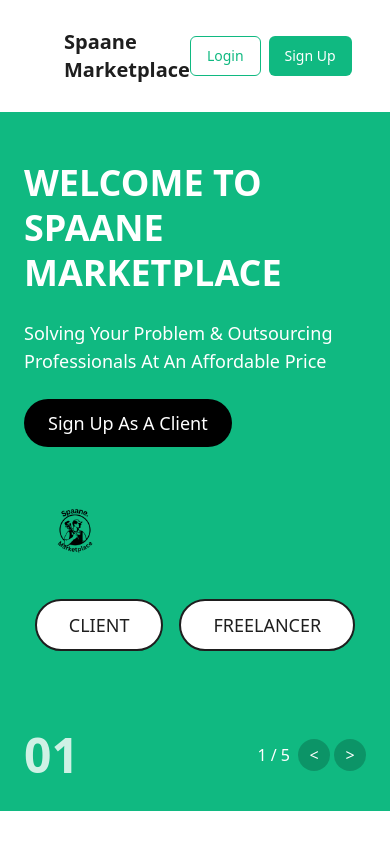
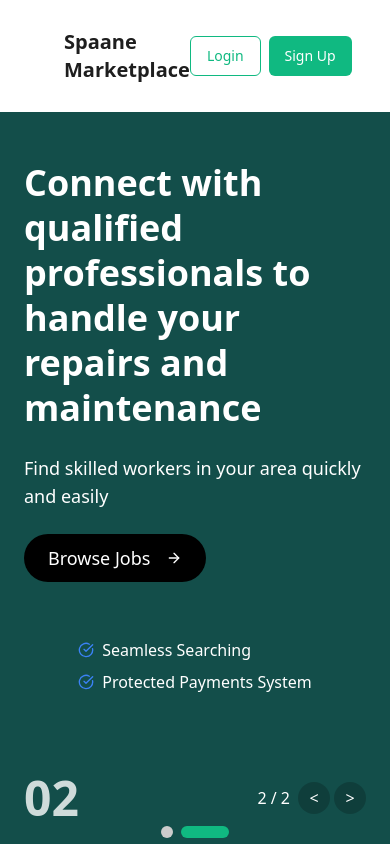
Before and after one commit to tatts-dev/spaane-marketplace, a React (Vite) app: page / in a window 390 px wide. Shown: the top 844 px of the page. Built offline with nearby package versions, Linux system fonts and the light colour scheme.

Commit message:
Refactor: Update home page carousel and browse jobs
- Removed specific slides from the home page carousel while preserving content.
- Added a slider animation for mouse scrolling.
- Integrated new images into the browse jobs section.

```diff
--- a/src/components/CategoryCard.tsx
+++ b/src/components/CategoryCard.tsx
@@ -8,6 +8,7 @@ interface CategoryCardProps {
   jobCount: number;
   link: string;
   isActive?: boolean;
+  image?: string;
 }
 
 const CategoryCard: React.FC<CategoryCardProps> = ({
@@ -15,17 +16,30 @@ const CategoryCard: React.FC<CategoryCardProps> = ({
   title,
   jobCount,
   link,
-  isActive = false
+  isActive = false,
+  image
 }) => {
   return (
     <Link to={link}>
       <div
         className={`
-          rounded-lg p-6 shadow-md transition-all hover:shadow-xl cursor-pointer
+          rounded-lg p-6 shadow-md transition-all hover:shadow-xl cursor-pointer h-full
           ${isActive ? 'bg-black text-white' : 'bg-white text-black'}
+          relative overflow-hidden
         `}
       >
-        <div className="flex flex-col items-center text-center">
+        {image && (
+          <div className="absolute inset-0 z-0 opacity-30">
+            <img
+              src={image}
+              alt={title}
+              className="w-full h-full object-cover"
+            />
+            <div className={`absolute inset-0 ${isActive ? 'bg-black' : 'bg-white'} opacity-30`}></div>
+          </div>
+        )}
+
+        <div className="flex flex-col items-center text-center relative z-10">
           <div className="text-4xl mb-4">{icon}</div>
           <h3 className="text-xl font-semibold mb-2">{title}</h3>
           <p className={`text-sm ${isActive ? 'text-gray-300' : 'text-gray-500'}`}>
--- a/src/components/HomeCarousel.tsx
+++ b/src/components/HomeCarousel.tsx
@@ -4,15 +4,7 @@ import CarouselSlide from './CarouselSlide';
 import { Button } from '@/components/ui/button';
 import {
   ArrowRight,
-  Zap,
-  Wrench,
-  Hammer,
-  Flame,
-  CheckCircle,
-  Upload,
-  User,
-  FileText,
-  Shield
+  CheckCircle
 } from 'lucide-react';
 import Logo from './Logo';
 
@@ -38,55 +30,12 @@ const slides = [
     )
   },
   {
-    title: "Browse the Job by Category",
-    subtitle: "outsourcing critical skills, by professionals",
-    description: "professionals to aid your everyday problems",
-    backgroundColor: "bg-spaane-green",
-    children: (
-      <div className="grid grid-cols-2 gap-4 w-full max-w-3xl">
-        <div className="bg-white rounded-lg p-6 flex flex-col items-center justify-center shadow-md transition-all hover:shadow-xl">
-          <Zap size={36} className="mb-2 text-spaane-black" />
-          <h3 className="text-xl font-semibold mb-1">Electrician</h3>
-          <p className="text-gray-500 text-sm">68 Jobs Available</p>
-          <div className="mt-2 text-spaane-green">&gt;&gt;</div>
-        </div>
-        <div className="bg-white rounded-lg p-6 flex flex-col items-center justify-center shadow-md transition-all hover:shadow-xl">
-          <Wrench size={36} className="mb-2 text-spaane-black" />
-          <h3 className="text-xl font-semibold mb-1">Plumber</h3>
-          <p className="text-gray-500 text-sm">120 Jobs Available</p>
-          <div className="mt-2 text-spaane-green">&gt;&gt;</div>
-        </div>
-        <div className="bg-white rounded-lg p-6 flex flex-col items-center justify-center shadow-md transition-all hover:shadow-xl">
-          <Hammer size={36} className="mb-2 text-spaane-black" />
-          <h3 className="text-xl font-semibold mb-1">Carpenter</h3>
-          <p className="text-gray-500 text-sm">120 Jobs Available</p>
-          <div className="mt-2 text-spaane-green">&gt;&gt;</div>
-        </div>
-        <div className="bg-black text-white rounded-lg p-6 flex flex-col items-center justify-center shadow-md transition-all hover:shadow-xl">
-          <Flame size={36} className="mb-2 text-white" />
-          <h3 className="text-xl font-semibold mb-1">Welding</h3>
-          <p className="text-gray-300 text-sm">120 Jobs Available</p>
-          <div className="mt-2 text-spaane-green">&gt;&gt;</div>
-        </div>
-      </div>
-    )
-  },
-  {
-    title: "Qualified Freelancer looking for work? Get Your Matched Jobs In a Few Minutes",
-    description: "Sign-up & help within your community",
-    buttonText: "Upload CV",
-    buttonLink: "/freelancer/signup",
+    title: "Connect with qualified professionals to handle your repairs and maintenance",
+    description: "Find skilled workers in your area quickly and easily",
+    buttonText: "Browse Jobs",
+    buttonLink: "/browse",
+    buttonIcon: <ArrowRight className="ml-2" />,
     backgroundColor: "bg-spaane-dark",
-    image: "/lovable-uploads/977c54db-15a2-4f0f-84d7-0a87561f5bea.png"
-  },
-  {
-    title: "Have an issue at home or in your area that needs repair? Connect with a qualified professional in house to handle it!",
-    description: "",
-    buttonText: "Post Job",
-    buttonLink: "/post-job",
-    buttonIcon: <ArrowRight className="ml-2" />,
-    backgroundColor: "bg-spaane-black",
-    image: "/lovable-uploads/5e850723-4099-403e-a8d1-4fa0e4b1e4bd.png",
     children: (
       <div className="mt-4 text-white">
         <div className="flex items-center mb-2">
@@ -96,35 +45,6 @@ const slides = [
         <div className="flex items-center">
           <CheckCircle size={16} className="text-blue-500 mr-2" />
           <p>Protected Payments System</p>
-        </div>
-      </div>
-    )
-  },
-  {
-    title: "How It Works?",
-    backgroundColor: "bg-spaane-green",
-    children: (
-      <div className="grid grid-cols-1 md:grid-cols-3 gap-8 w-full">
-        <div className="flex flex-col items-center text-center text-white">
-          <div className="bg-black rounded-full p-4 mb-4">
-            <User size={32} className="text-white" />
-          </div>
-          <h3 className="text-xl font-semibold mb-2">Create Account</h3>
-          <p>It's very easy to open an account</p>
-        </div>
-        <div className="flex flex-col items-center text-center text-white">
-          <div className="bg-black rounded-full p-4 mb-4">
-            <FileText size={32} className="text-white" />
-          </div>
-          <h3 className="text-xl font-semibold mb-2">Complete Your Profile</h3>
-          <p>Complete your profile with all required documention</p>
-        </div>
-        <div className="flex flex-col items-center text-center text-white">
-          <div className="bg-black rounded-full p-4 mb-4">
-            <Shield size={32} className="text-white" />
-          </div>
-          <h3 className="text-xl font-semibold mb-2">Apply Job Or Hire</h3>
-          <p>Apply & get your preferable jobs with all the requirements and get it.</p>
         </div>
       </div>
     )
@@ -156,8 +76,15 @@ const HomeCarousel: React.FC = () => {
     };
 
     window.addEventListener('keydown', handleKeyDown);
+
+    // Auto-advance slides every 5 seconds
+    const interval = setInterval(() => {
+      nextSlide();
+    }, 5000);
+
     return () => {
       window.removeEventListener('keydown', handleKeyDown);
+      clearInterval(interval);
     };
   }, []);
 
@@ -172,6 +99,19 @@ const HomeCarousel: React.FC = () => {
       }
     });
 
+    // Add wheel event listener for mouse scroll
+    const carouselContainer = document.querySelector('.carousel-container');
+    if (carouselContainer) {
+      carouselContainer.addEventListener('wheel', (e: WheelEvent) => {
+        e.preventDefault();
+        if (e.deltaY > 0) {
+          nextSlide();
+        } else {
+          prevSlide();
+        }
+      });
+    }
+
     return () => {
       buttons.forEach(button => {
         if (button.classList.contains('carousel-button-next')) {
@@ -180,6 +120,10 @@ const HomeCarousel: React.FC = () => {
           button.removeEventListener('click', prevSlide);
         }
       });
+
+      if (carouselContainer) {
+        carouselContainer.removeEventListener('wheel', nextSlide);
+      }
     };
   }, []);
 
--- a/src/index.css
+++ b/src/index.css
@@ -106,6 +106,7 @@
   border-radius: 50%;
   background-color: #ccc;
   cursor: pointer;
+  transition: all 0.3s ease;
 }
 
 .carousel-dot.active {
@@ -129,6 +130,11 @@
   justify-content: center;
   cursor: pointer;
   z-index: 10;
+  transition: all 0.3s ease;
+}
+
+.carousel-button:hover {
+  background-color: rgba(0, 0, 0, 0.8);
 }
 
 .carousel-button-prev {
@@ -138,3 +144,24 @@
 .carousel-button-next {
   right: 1rem;
 }
+
+/* Add smooth scroll animation */
+.carousel-container {
+  scroll-behavior: smooth;
+}
+
+.category-image-overlay {
+  position: absolute;
+  top: 0;
+  left: 0;
+  right: 0;
+  bottom: 0;
+  background-size: cover;
+  background-position: center;
+  opacity: 0.2;
+  transition: opacity 0.3s ease;
+}
+
+.category-card:hover .category-image-overlay {
+  opacity: 0.3;
+}
--- a/src/pages/BrowseJobs.tsx
+++ b/src/pages/BrowseJobs.tsx
@@ -21,26 +21,30 @@ const categories = [
     icon: <Zap size={32} />,
     title: 'Electrician',
     jobCount: 68,
-    link: '/browse/electrician'
+    link: '/browse/electrician',
+    image: '/lovable-uploads/efe8c963-eb85-4d60-9a86-039e6cca819d.png'
   },
   {
     icon: <Wrench size={32} />,
     title: 'Plumber',
     jobCount: 120,
-    link: '/browse/plumber'
+    link: '/browse/plumber',
+    image: '/lovable-uploads/3b106bdb-7e02-457e-94c1-2a4bb70de4cc.png'
   },
   {
     icon: <Hammer size={32} />,
     title: 'Carpenter',
     jobCount: 120,
-    link: '/browse/carpenter'
+    link: '/browse/carpenter',
+    image: '/lovable-uploads/d0165431-48b3-4f95-a5af-9ae80b6f3ca8.png'
   },
   {
     icon: <Flame size={32} />,
     title: 'Welding',
     jobCount: 120,
     link: '/browse/welding',
-    isActive: true
+    isActive: true,
+    image: '/lovable-uploads/e1cdb9b7-e6b9-46aa-b915-595e48156252.png'
   },
   {
     icon: <Scissors size={32} />,
@@ -64,7 +68,8 @@ const categories = [
     icon: <Fan size={32} />,
     title: 'HVAC',
     jobCount: 38,
-    link: '/browse/hvac'
+    link: '/browse/hvac',
+    image: '/lovable-uploads/8cf6b128-8642-4f8a-9d41-8831be92719f.png'
   },
 ];
 
@@ -90,6 +95,7 @@ const BrowseJobs: React.FC = () => {
                 jobCount={category.jobCount}
                 link={category.link}
                 isActive={category.isActive}
+                image={category.image}
               />
             ))}
           </div>
```
